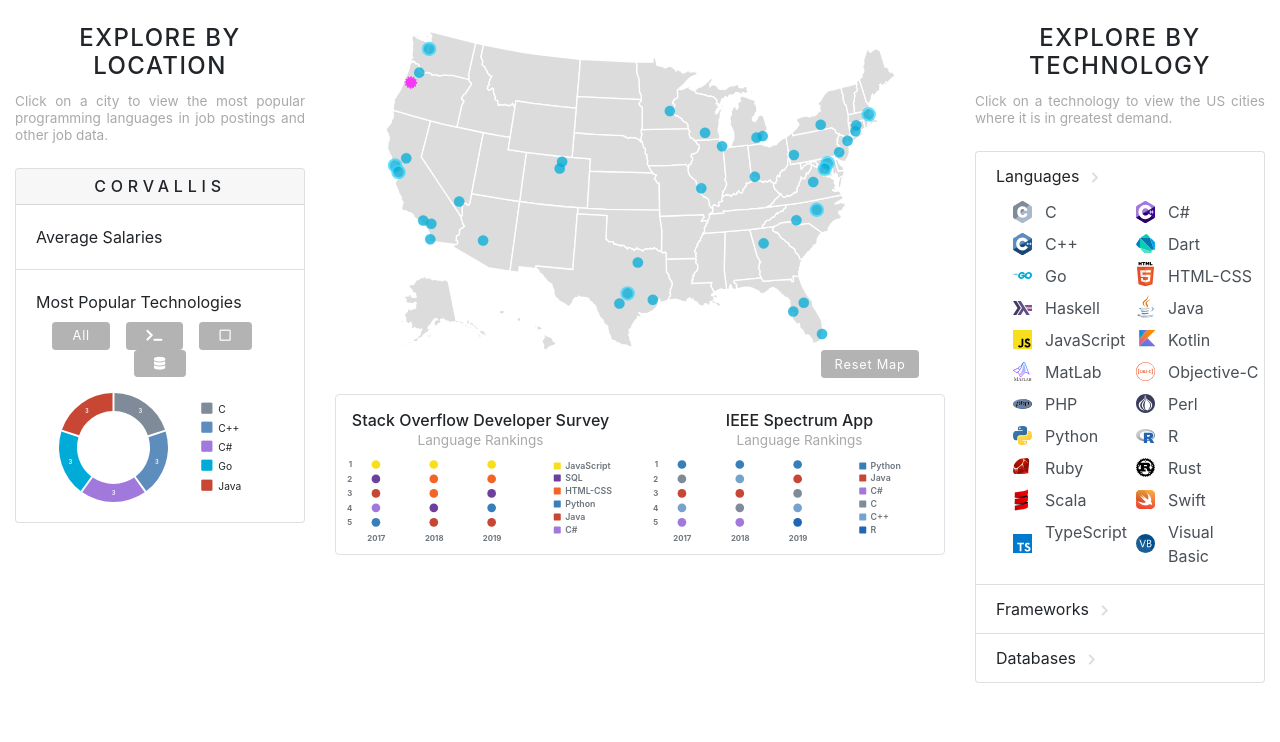
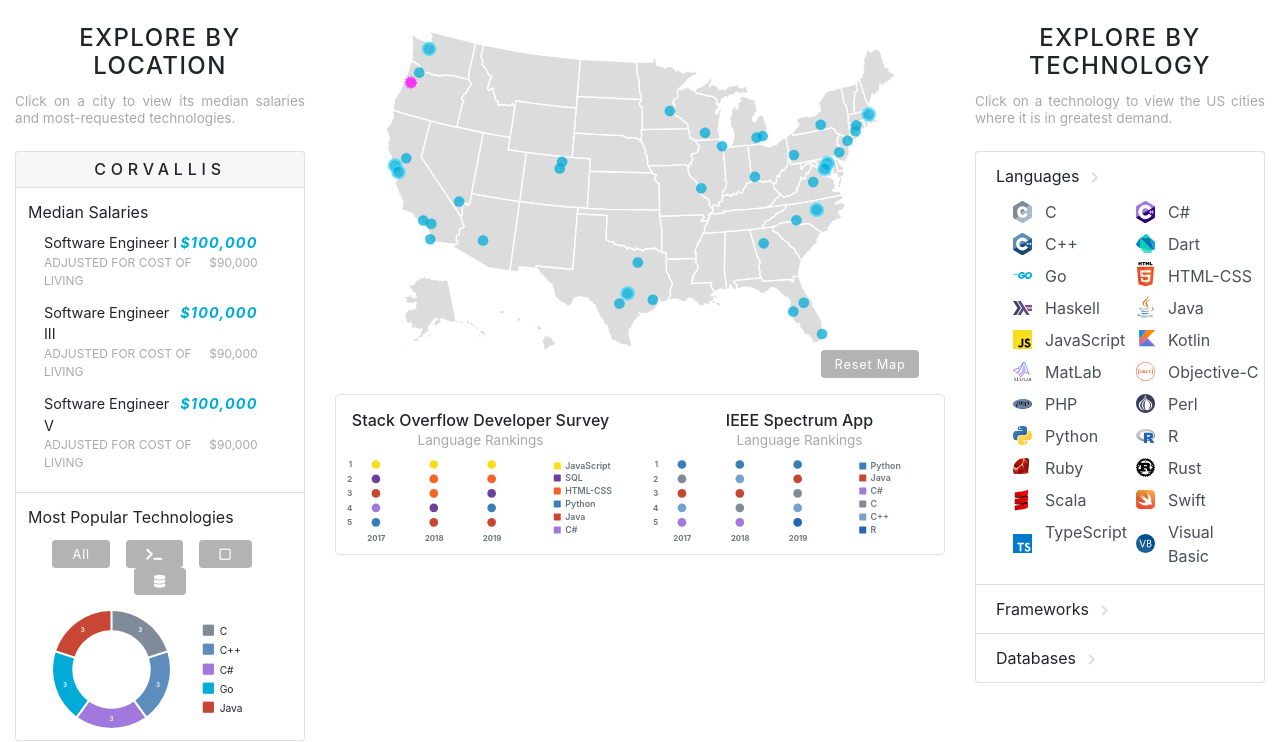
Before and after one commit to empdierks/CS467_CapstoneProject, a Django app: page / in a window 1280 px wide. Shown: the part 58-800 px from the top of the page. Run offline with Django 3.2, Linux system fonts and the light colour scheme; data comes from the database, SQL or seed files in the repository; data that the repository does not hold is empty; some libraries are stand-ins or nearby versions.

Commit message:
added salary placeholders in EBL section

```diff
--- a/capstone_project/static/css/customstyle.css
+++ b/capstone_project/static/css/customstyle.css
@@ -21,7 +21,6 @@
 .side-content {
     padding-top: 1.5em;
 }
-
 
 .clickable {
     cursor: pointer;
@@ -55,6 +54,11 @@ a:link, a:visited, a:hover, a:active {
 }
 .tooltip.bs-tooltip-top .arrow:before {
     border-top-color: dimgrey;
+}
+
+
+.card-body {
+    padding: 0.75em;
 }
 
 
@@ -125,13 +129,49 @@ a:link, a:visited, a:hover, a:active {
     letter-spacing: 0.3em;
 }
 
-.card-text-small {
-    /* font-size: 0.9em; */
+.city-data-top-title {
+    padding-bottom: 0;
+    margin-bottom: 0;
 }
 
+#div-salaries-list {
+    margin-top: 0.5em;
+    margin-bottom: -0.25em;
+    padding-left: 1em;
+}
+
+.div-sal-pair {
+    padding-bottom: 0.75em;
+}
+
+.reg-sal-row,
+.adj-sal-row {
+    margin-bottom: 0;
+}
+
+.sal-list-job-title {
+    font-size: 0.9em;
+}
+.sal-list-salary {
+    color: #00ACD7;
+    font-size: 0.9em;
+    letter-spacing: 0.08em;
+}
+
+.sal-list-adj-text,
+.sal-list-adj-salary {
+    padding: 0;
+    font-size: 0.75em;
+    text-transform: uppercase;
+    color: darkgrey;
+}
+.reg-sal-spacer {
+    border: 1px dotted darkgrey;
+}
+
+
 #div-filter-btn-group {
-    margin-top: -0.5em;
-    padding: 0 0 1em 0;
+    padding: 0.7em 0 1em 0;
 }
 .filter-button {
     font-size: 0.8em !important;
--- a/capstone_project/static/js/client.js
+++ b/capstone_project/static/js/client.js
@@ -369,38 +369,74 @@ let createCityDataArea = () => {
     // header (city name)
     cityDataArea.append("h6")
         .attr("id", "city-data-header")
-        .attr("class", "card-header text-center city-header");
+        .attr("class", "card-header text-center city-header border-bottom-0");    // avoid redundant border
 
-    // // one or separate card bodies?
-    // cityDataArea.append("div")
-        // .attr("id", "div-all-city-data")
-        // .attr("class", "card-body");
-        // // then would select this and add only card-text and images?
+    // section: salary info
+    // div container for whole salary area
+    let salariesArea = cityDataArea.append("div")
+        .attr("class", "card-body border-top");
 
-    // first info section
-    cityDataArea.append("div")
-        .attr("class", "card-body")
-        .append("p")
-            .attr("id", "city-data-one")  // change id when know contents
-            .attr("class", "card-text text-left card-text-small");
+    // salaries title
+    salariesArea.append("p")
+        .attr("id", "salary-info-header")
+        .attr("class", "card-text text-left city-data-top-title clickable")
+        .attr("data-toggle","collapse")                        // bootstrap collapse effect
+        .attr("data-target", "#div-salaries-list")
+        .html("Median Salaries");
 
-    // div container for all charts?? (TODO -- if more than 1? -- otherwise combinet his div and below)
-    let chartsArea = cityDataArea.append("div")
+    // div container for salaries list
+    let salListDiv = salariesArea.append("div")
+        .attr("id", "div-salaries-list")
+        .attr("class", "container-fluid collapse show");
+
+    // for each job title, div containing pair of rows (reg & adjusted salary) w 2x cols each
+    let jobTitles = ["Software Engineer I", "Software Engineer III", "Software Engineer V"];
+    let salLine = salListDiv.selectAll("div")
+        .data(jobTitles)
+        .enter()
+        .append("div")
+            .attr("class", "div-sal-pair");
+
+   // reg salary
+    let regSalRow = salLine.append("p")
+        .attr("class", "row no-gutters reg-sal-row");
+    regSalRow.append("span")
+        .attr("class", "col-7 text-left sal-list-job-title")
+        .html((d) => d);
+    regSalRow.append("span")
+        .attr("id", (d,i) => `sal-for-job-${i + 1}`)
+        .attr("class", "col-4 text-right font-italic font-weight-bold sal-list-salary");
+
+    // adjusted salary
+    let adjSalRow = salLine.append("p")
+        .attr("class", "row no-gutters adj-sal-row");
+    adjSalRow.append("span")
+        .attr("class", "col-8 text-left sal-list-adj-text")
+        .html("Adjusted for cost of living");
+    adjSalRow.append("span")
+        .attr("id", (d,i) => `adj-sal-for-job-${i + 1}`)
+        .attr("class", "col-3 text-right sal-list-adj-salary");
+
+    // section: most popular techs
+    // div container for all chart elements
+    let techPopChartArea = cityDataArea.append("div")
+        .attr("id", "div-tech-pop-chart-area")
         .attr("class", "container-fluid card-body border-top");
-
-    // most pop techs chart skeleton
-
-    // div container for all chart elements
-    let techPopChartArea = chartsArea.append("div")
-        .attr("id", "div-tech-pop-chart-area");
 
     // chart title
     techPopChartArea.append("p")
-        .attr("class", "card-text text-left card-text-small")
+        .attr("class", "card-text text-left city-data-top-title clickable")
+        .attr("data-toggle","collapse")                        // bootstrap collapse effect
+        .attr("data-target", "#div-tech-pop-contents")
         .html("Most Popular Technologies");
 
+    // div cont for buttons & chart (for smoother collapse)
+    let techPopContents = techPopChartArea.append("div")
+        .attr("id", "div-tech-pop-contents")
+        .attr("class", "collapse show");
+
     // filter buttons
-    let buttonGroup = techPopChartArea.append("div")
+    let buttonGroup = techPopContents.append("div")
         .attr("id", "div-filter-btn-group")
         .attr("class", "btn-group-sm text-center")
         .attr("role", "group");
@@ -422,13 +458,13 @@ let createCityDataArea = () => {
             .on("click", (d) => updateTechPopChart(`${d.category}`));
 
     // error message for all-0 counts
-    techPopChartArea.append("p")
+    techPopContents.append("p")
         .html("No jobs for this category!")
         .attr("id","tech-pop-error-msg")
         .attr("class", "text-center d-none error-msg");     // hide error msg by default
 
     // row for side-by-side chart & legend
-    let techChartRow = techPopChartArea.append("div")
+    let techChartRow = techPopContents.append("div")
        .attr("id", "div-tech-pop-chart-legend-row")
        .attr("class", "row justify-content-center align-items-center");            // center and vert align chart & legend
     // div & svg containers for donut chart
@@ -474,7 +510,6 @@ let showCityData = (cityName, citiesData) => {
             .attr("r", defaultR)
             .style("stroke-dasharray", "2,2");
 
-
     // get data for current city
     let currCityObj = citiesData.find((obj) => obj.cityName === cityName);
     console.log(currCityObj);                           // TODO -- DELETE ME
@@ -484,8 +519,23 @@ let showCityData = (cityName, citiesData) => {
       .datum(currCityObj)              // store city data object for retrieval by filter buttons
       .html(currCityObj.cityName);
 
-    d3.select("#city-data-one")
-      .html("Average Salaries");
+    // DELETE ME
+    let pretendCOLIdxs = [];
+
+    // display med salaries & calculated adjusted salaries
+    let moneyFormat = d3.format("$,d");
+    d3.select("#sal-for-job-1")
+      .html(moneyFormat(100000));
+    d3.select("#sal-for-job-2")
+      .html(moneyFormat(100000));
+    d3.select("#sal-for-job-3")
+      .html(moneyFormat(100000));
+    d3.select("#adj-sal-for-job-1")
+      .html(moneyFormat(90000));
+    d3.select("#adj-sal-for-job-2")
+      .html(moneyFormat(90000));
+    d3.select("#adj-sal-for-job-3")
+      .html(moneyFormat(90000));
 
     // when city first clicked, make donut chart w/ no category filtering
     updateTechPopChart("");
@@ -528,7 +578,7 @@ let updateTechPopChart = (techCat) => {
         noJobsMsg.classed("d-none", false);
     }
 
-    // make chart
+    // make chart & legend
     else {
         // display chart & hide error message
         chartAndLegendDiv.classed("d-none", false);
--- a/capstone_project/templates/homepage/homepage.html
+++ b/capstone_project/templates/homepage/homepage.html
@@ -43,11 +43,11 @@
                   <h4 class="text-center side-title-text">EXPLORE BY LOCATION</h4>
                   <p class="text-justify side-explain-text">
                     Click on a
-                    <a tabindex="0" data-toggle="popover" data-trigger="focus" data-content="Cities include major US metros and smaller
-                    cities with strong tech presence." class="clickable text-with-popover">
+                    <a tabindex="0" data-toggle="popover" data-trigger="focus" data-content="Cities include US metros and smaller
+                    cities with strong tech presence. Cities with a ring are major tech hubs." class="clickable text-with-popover">
                       city
                     </a>
-                    to view the most popular programming languages in job postings and other job data.
+                    to view its median salaries and most-requested technologies.
                   </p>
               </div>
               <div class="side-content" id="city-data-area">
```
